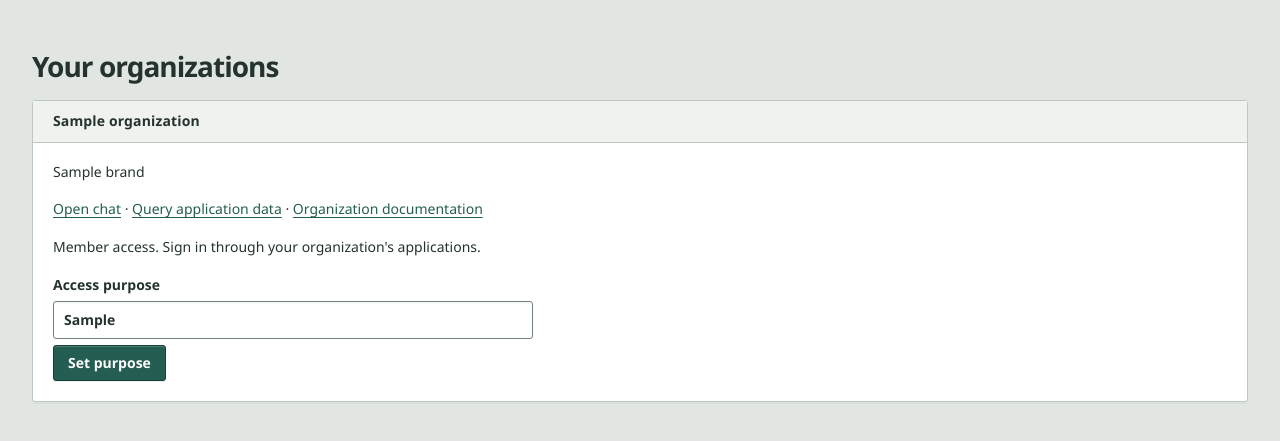
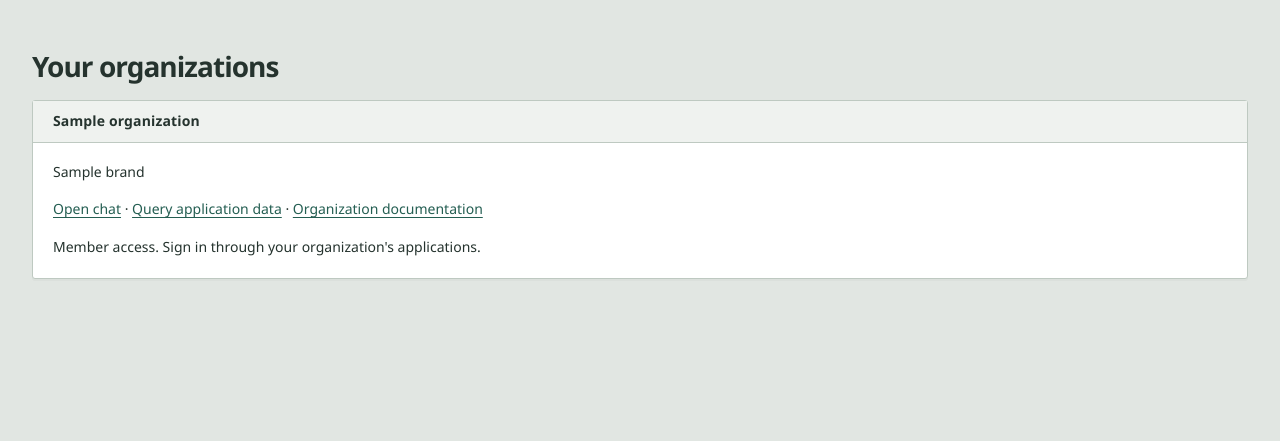
Before and after one commit to NorthCountryEngineer/NCE_Core, a Django app: template templates/identity/home.html in a window 1280 px wide. Shown: the part 36-477 px from the top of the page. Run offline with Django 5.2, Linux system fonts and the light colour scheme; the template is opened without the code that fills it: most values are stand-ins (such as "Sample title", 1, 10 or a date in 2020).

Commit message:
Remove purpose declaration inputs from Core frontend

```diff
--- a/templates/core_chat/base.html
+++ b/templates/core_chat/base.html
@@ -2,11 +2,6 @@
 {% block body_class %}chat-page{% endblock %}
 {% block workspace_path %}{% endblock %}
 {% block extra_head %}<style>{% include 'core_chat/workspace.css.html' %}</style>{% endblock %}
-{% block access_controls %}
-{% if brand_organization %}<details class="chat-access"><summary>Access purpose</summary>
-<form method="post" action="{% url 'access_purpose' brand_organization.slug %}">{% csrf_token %}<input type="hidden" name="next" value="{{ request.get_full_path }}"><label for="access-purpose">Purpose code</label><input id="access-purpose" name="purpose_code" value="{{ access_purpose }}" maxlength="80"><button type="submit">Set purpose for this organization</button></form>
-</details>{% endif %}
-{% endblock %}
 {% block content %}
 <div class="chat-workspace">
 <aside class="chat-sidebar" aria-label="Chat navigation">
--- a/templates/identity/base.html
+++ b/templates/identity/base.html
@@ -39,15 +39,7 @@
   {% endif %}{% endblock %}
   {% for message in messages %}<p class="notice" role="status">{{ message }}</p>{% endfor %}
   {% include 'identity/form_errors.html' %}
-  {% block access_controls %}{% if user.is_authenticated and brand_organization %}
-  <details class="access-control"><summary>Access purpose{% if access_purpose %}: <span class="mono">{{ access_purpose }}</span>{% endif %}</summary>
-  <form method="post" action="{% url 'access_purpose' brand_organization.slug %}">{% csrf_token %}
-    <input type="hidden" name="next" value="{{ request.get_full_path }}">
-    <label for="access-purpose">Access purpose</label><input id="access-purpose" name="purpose_code" value="{{ access_purpose }}" maxlength="80" placeholder="Configured purpose code">
-    <button type="submit">Set purpose</button>
-  </form>
-  </details>
-  {% endif %}{% endblock %}
+  {% block access_controls %}{% endblock %}
   {% block content %}{% endblock %}
 </main>
 <script>{% include 'identity/accessibility.js.html' %}</script>
--- a/templates/identity/home.html
+++ b/templates/identity/home.html
@@ -7,11 +7,6 @@
 <section><h2>{{ organization.name }}</h2><p>{{ organization.brand }}</p>
   <p><a href="{% url 'chat' organization.slug %}">Open chat</a> · <a href="{% url 'ai' organization.slug %}">Query application data</a> · <a href="{% url 'documentation' organization.slug %}">Organization documentation</a></p>
   {% if organization.can_administer %}<a href="{% url 'platform_dashboard' organization.slug %}">Open central admin panel</a> · <a href="{% url 'organization' organization.slug %}">Users and permissions</a>{% else %}<p>Member access. Sign in through your organization's applications.</p>{% endif %}
-  <form method="post" action="{% url 'access_purpose' organization.slug %}">{% csrf_token %}
-    <input type="hidden" name="next" value="/">
-    <label>Access purpose<input name="purpose_code" maxlength="80" value="{{ organization.access_purpose }}" placeholder="Configured purpose code"></label>
-    <button type="submit">Set purpose</button>
-  </form>
 </section>
 {% empty %}<p>You have no active organization memberships. Contact your organization administrator.</p>{% endfor %}
 </div>
--- a/templates/registration/login.html
+++ b/templates/registration/login.html
@@ -8,7 +8,6 @@
   {% if app_auth %}<p>{{ app_auth.tagline }}</p>{% endif %}
   {% for provider in identity_providers %}<form class="provider-signin" method="get" action="{% url 'provider_begin' provider.pk %}">
     <input type="hidden" name="next" value="{{ next }}">
-    <label>Access purpose (if required)<input name="purpose_code" maxlength="80" placeholder="Configured purpose code"></label>
     <button type="submit">Sign in with {{ provider.name }} · {{ provider.organization.name }}</button>
   </form>{% endfor %}
   <form method="post">{% csrf_token %}{{ form.as_p }}
```
